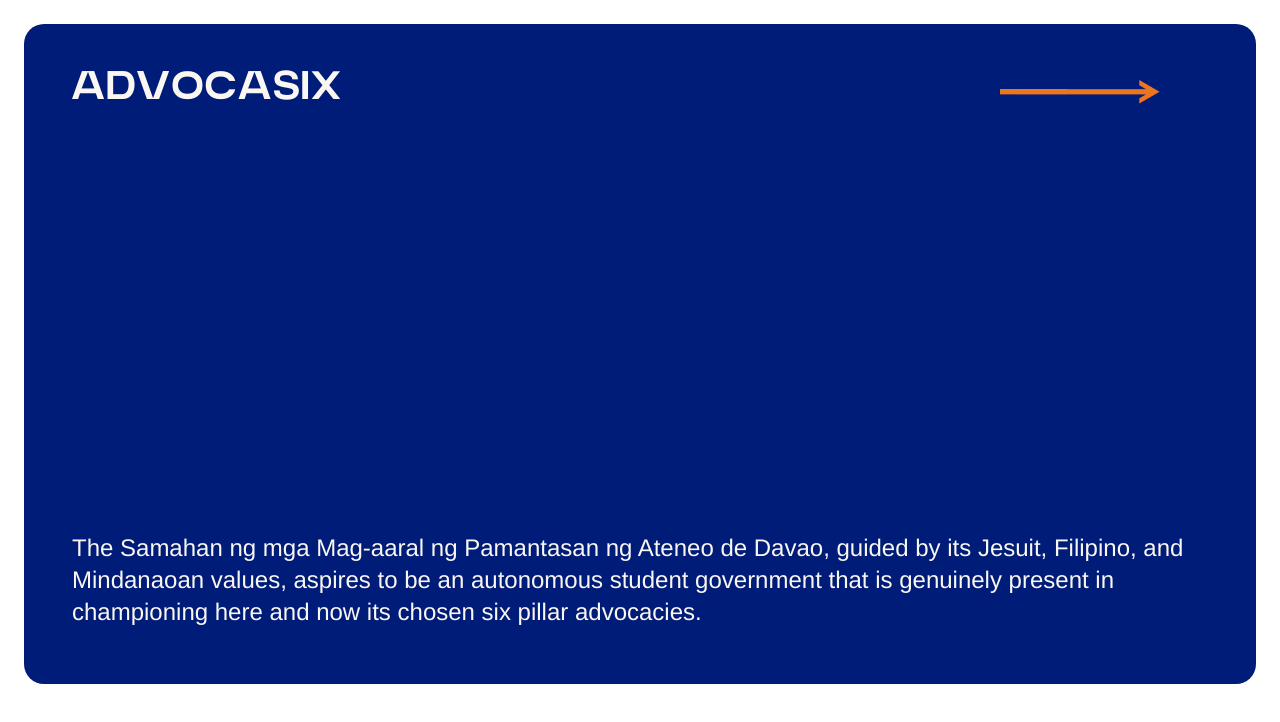
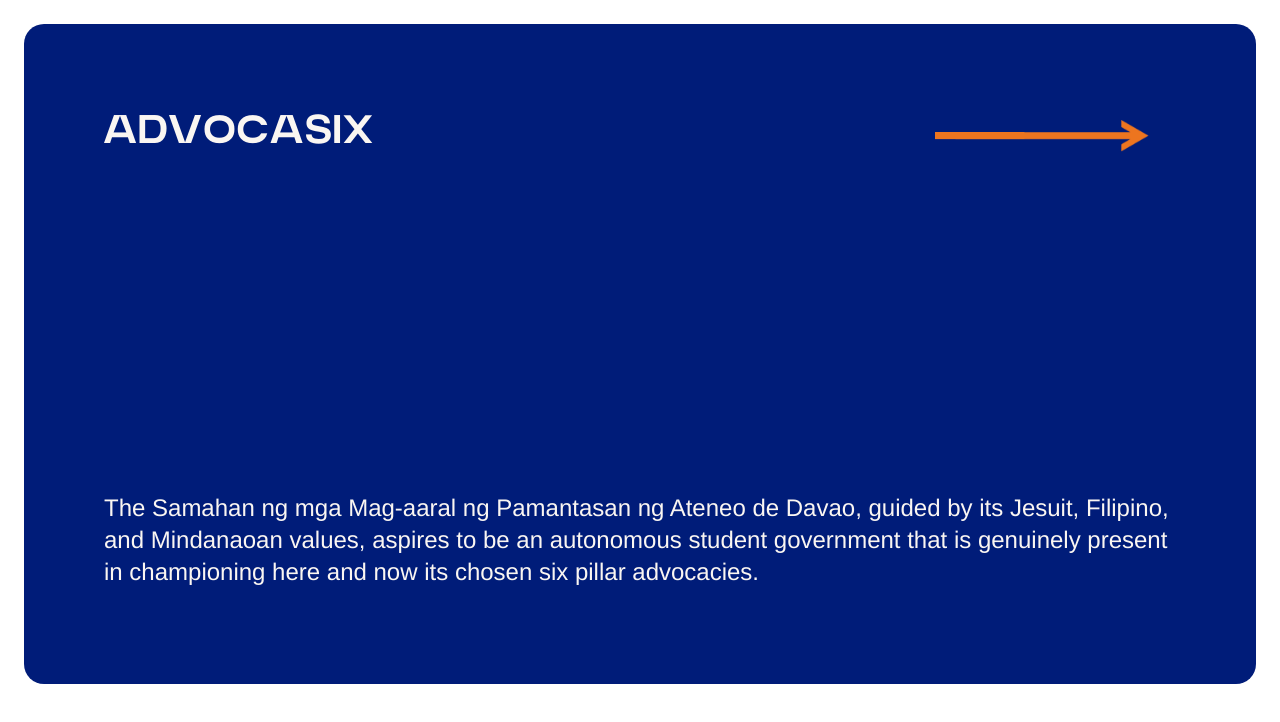
Before and after one commit to SAMAHAN-Systems-Development/samahan-at-the-get-go, a Next.js app: page /advocasix-card in a window 1280 px wide. Shown: the top 722 px of the page. Built offline with nearby package versions, Linux system fonts and the light colour scheme.

Commit message:
refactor: adjusted padding and arrow dimensions

```diff
--- a/src/components/ui/Advocasix/AdvocasixDescriptionCard.tsx
+++ b/src/components/ui/Advocasix/AdvocasixDescriptionCard.tsx
@@ -6,18 +6,13 @@ import arrow from 'public/assets/images/orangeArrow1.png';
 const AdvocasixDescriptionCard = () => {
   return (
     <>
-      <div className="w-full bg-blue rounded-section-card flex flex-col justify-end px-8 py-10 md:px-12 md:py-14 min-h-[18rem] md:h-[32] lg:h-[41.25rem]">
-        <div className="flex h-auto mb-auto">
-          <p className="font-artega text-white text-base lg:text-title-sm mr-auto">
+      <div className="w-full bg-blue rounded-section-card flex flex-col justify-end px-8 py-10 md:px-12 md:py-14 lg:px-20 lg:py-24 min-h-[18rem] md:h-[32] lg:h-[41.25rem]">
+        <div className="flex mb-auto">
+          <p className="font-artega leading-normal text-white text-base md:text-2xl lg:text-title-sm mr-auto">
             ADVOCASIX
           </p>
-          <div className="relative w-64 ml-3">
-            <Image
-              alt="/"
-              src={arrow}
-              fill={true}
-              style={{ objectFit: 'contain' }}
-            />
+          <div className="relative w-[268px] ml-3 justify-end">
+            <Image alt="/" src={arrow} fill style={{ objectFit: 'contain' }} />
           </div>
         </div>
         <p className="text-white text-base lg:text-2xl">
```
